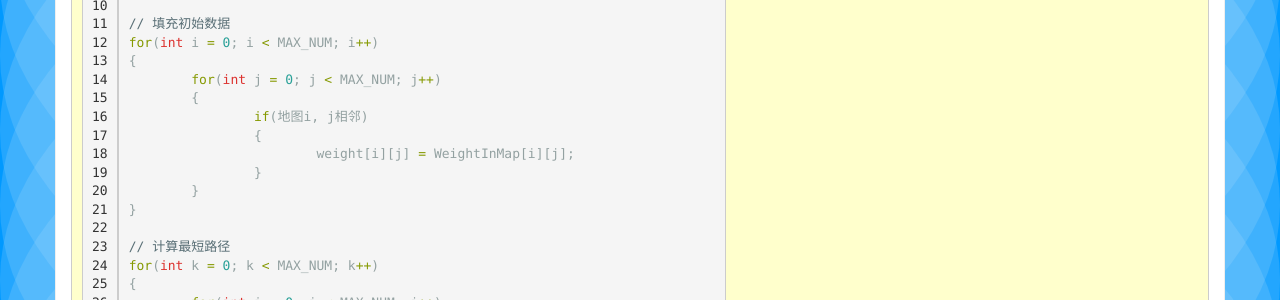
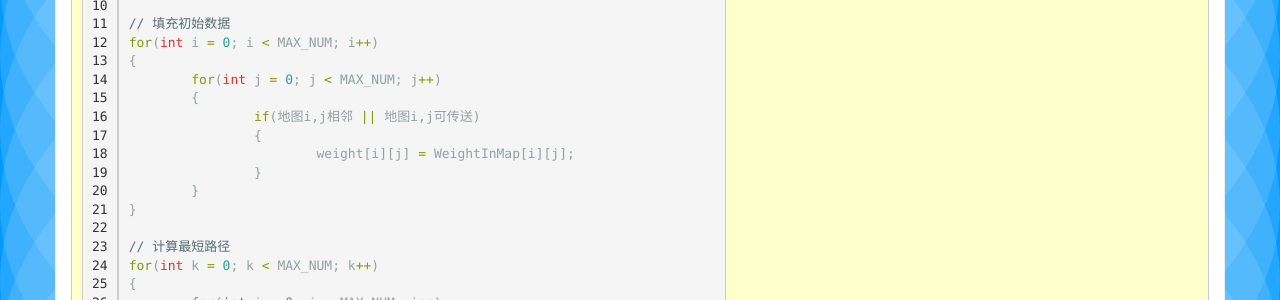
Before and after one commit to Gemini2015/gemini2015.github.io, a Jekyll site: the page built from _posts/2015-03-17-game-pathfinding.markdown, in a window 1280 px wide and 900 px high, scrolled down 1778 px. Shown: the part 192-492 px from the top of the window. Built offline with Jekyll 4.4.1, drawn with Linux system fonts in a browser that asks for light colours; nearby versions of some CDN libraries; comment, search, counter and statistics services are not loaded.

Commit message:
fix post

```diff
--- a/_posts/2015-03-17-game-pathfinding.markdown
+++ b/_posts/2015-03-17-game-pathfinding.markdown
@@ -86,7 +86,7 @@ for(int i = 0; i < MAX_NUM; i++)
 {
 	for(int j = 0; j < MAX_NUM; j++)
 	{
-		if(地图i, j相邻)
+		if(地图i,j相邻 || 地图i,j可传送)
 		{
 			weight[i][j] = WeightInMap[i][j];
 		}
```
